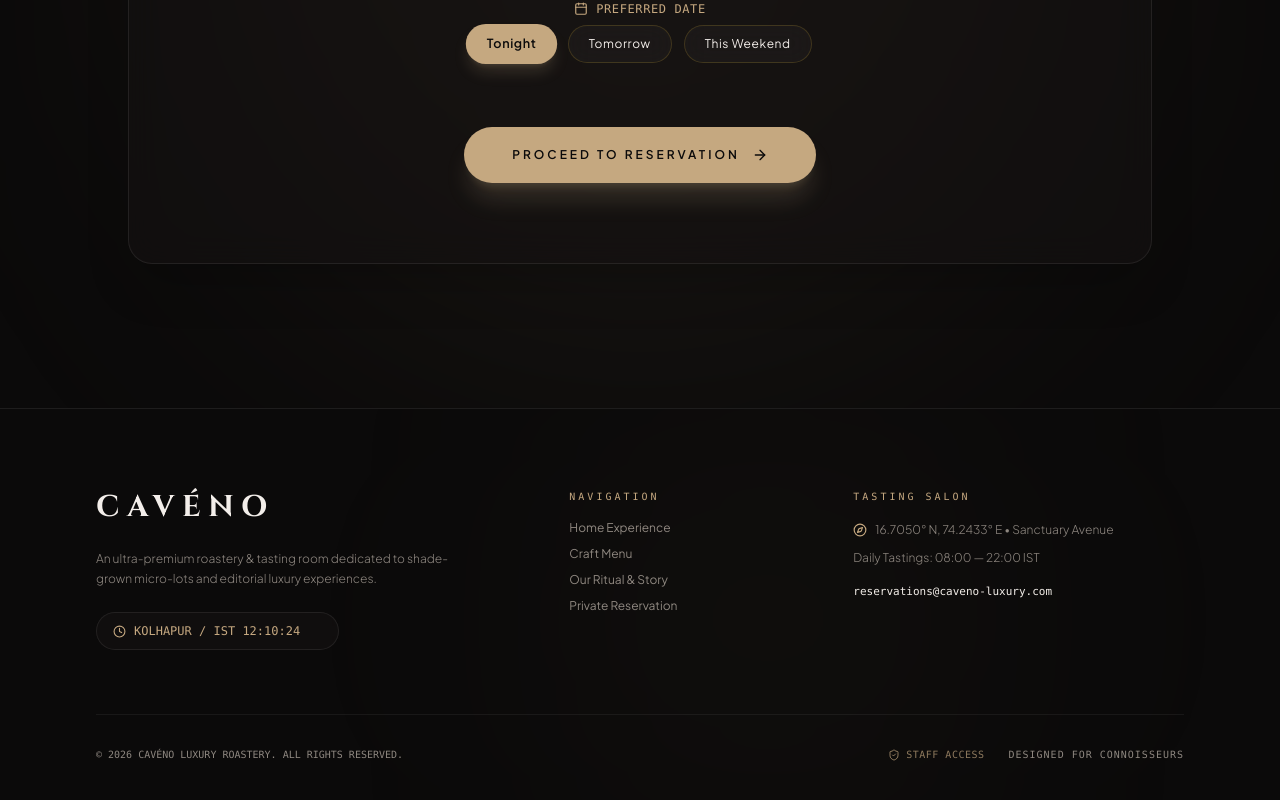
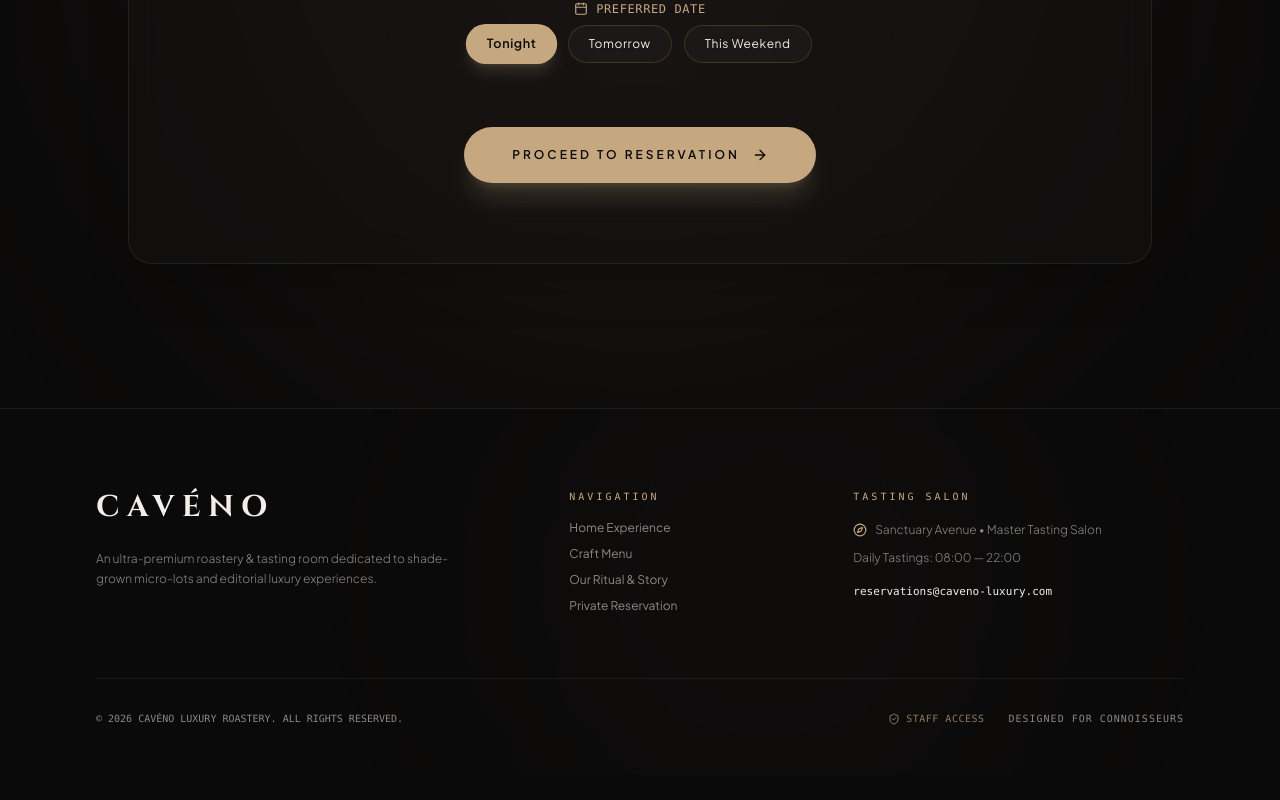
Before and after one commit to Suyogkumbhar03/Caveno_Cafe, a React (Vite) app in the folder frontend/: page / in a window 1280 px wide. Shown: the part 5467-6267 px from the top of the page. After the commit the page ends 6241 px from the top, so only its background shows below. Built offline with nearby package versions, Linux system fonts and the light colour scheme.

Commit message:
feat: enforce strict AdminRoute & UserRoute guards, remove location/time badges from footer

```diff
--- a/frontend/src/components/auth/AdminRoute.jsx
+++ b/frontend/src/components/auth/AdminRoute.jsx
@@ -1,20 +1,29 @@
 import React from 'react';
-import { Navigate, Outlet } from 'react-router-dom';
+import { Navigate, Outlet, useLocation } from 'react-router-dom';
 import { useAdminAuth } from '../../context/AdminAuthContext';
+import { Sparkles } from 'lucide-react';
 
 const AdminRoute = () => {
-  const { isAuthenticated, loading } = useAdminAuth();
+  const { isAuthenticated, adminUser, adminToken, loading } = useAdminAuth();
+  const location = useLocation();
 
   if (loading) {
     return (
-      <div className="min-h-screen bg-caveno-black flex items-center justify-center">
-        <div className="w-10 h-10 border-2 border-caveno-gold border-t-transparent rounded-full animate-spin" />
+      <div className="min-h-screen bg-caveno-black flex flex-col items-center justify-center space-y-4">
+        <div className="w-12 h-12 rounded-full border-2 border-caveno-gold border-t-transparent animate-spin" />
+        <div className="flex items-center gap-2 font-mono text-xs text-caveno-gold uppercase tracking-widest">
+          <Sparkles size={14} />
+          <span>Verifying Admin Credentials...</span>
+        </div>
       </div>
     );
   }
 
-  if (!isAuthenticated) {
-    return <Navigate to="/admin/login" replace />;
+  // Strict check for token, authenticated state, and admin role
+  const isValidAdmin = isAuthenticated && adminToken && adminUser && adminUser.role === 'admin';
+
+  if (!isValidAdmin) {
+    return <Navigate to="/admin/login" replace state={{ from: location }} />;
   }
 
   return <Outlet />;
--- /dev/null
+++ b/frontend/src/components/auth/ProtectedRoute.jsx
@@ -0,0 +1,8 @@
+import React from 'react';
+import UserRoute from './UserRoute';
+
+const ProtectedRoute = () => {
+  return <UserRoute />;
+};
+
+export default ProtectedRoute;
--- a/frontend/src/components/auth/UserRoute.jsx
+++ b/frontend/src/components/auth/UserRoute.jsx
@@ -1,20 +1,29 @@
 import React from 'react';
-import { Navigate, Outlet } from 'react-router-dom';
+import { Navigate, Outlet, useLocation } from 'react-router-dom';
 import { useUserAuth } from '../../context/UserAuthContext';
+import { Sparkles } from 'lucide-react';
 
 const UserRoute = () => {
-  const { isAuthenticated, loading } = useUserAuth();
+  const { isAuthenticated, userToken, loading } = useUserAuth();
+  const location = useLocation();
 
   if (loading) {
     return (
-      <div className="min-h-screen bg-caveno-black flex items-center justify-center">
-        <div className="w-10 h-10 border-2 border-caveno-gold border-t-transparent rounded-full animate-spin" />
+      <div className="min-h-screen bg-caveno-black flex flex-col items-center justify-center space-y-4">
+        <div className="w-12 h-12 rounded-full border-2 border-caveno-gold border-t-transparent animate-spin" />
+        <div className="flex items-center gap-2 font-mono text-xs text-caveno-gold uppercase tracking-widest">
+          <Sparkles size={14} />
+          <span>Authenticating Session...</span>
+        </div>
       </div>
     );
   }
 
-  if (!isAuthenticated) {
-    return <Navigate to="/login" replace />;
+  // Strict check for user token and authenticated state
+  const isValidCustomer = isAuthenticated && userToken;
+
+  if (!isValidCustomer) {
+    return <Navigate to="/login" replace state={{ from: location }} />;
   }
 
   return <Outlet />;
--- a/frontend/src/components/layout/Footer.jsx
+++ b/frontend/src/components/layout/Footer.jsx
@@ -1,29 +1,8 @@
-import React, { useState, useEffect } from 'react';
+import React from 'react';
 import { Link } from 'react-router-dom';
-import { Compass, Clock, ShieldCheck } from 'lucide-react';
+import { Compass, ShieldCheck } from 'lucide-react';
 
 const Footer = () => {
-  const [timeString, setTimeString] = useState('');
-
-  useEffect(() => {
-    const updateTime = () => {
-      const now = new Date();
-      setTimeString(
-        now.toLocaleTimeString('en-US', {
-          timeZone: 'Asia/Kolkata',
-          hour12: false,
-          hour: '2-digit',
-          minute: '2-digit',
-          second: '2-digit',
-        })
-      );
-    };
-
-    updateTime();
-    const interval = setInterval(updateTime, 1000);
-    return () => clearInterval(interval);
-  }, []);
-
   return (
     <footer className="relative bg-caveno-black text-caveno-cream border-t border-white/[0.08] pt-20 pb-12 px-6 md:px-24 overflow-hidden select-none">
       {/* Subtle Background Glow */}
@@ -32,7 +11,7 @@ const Footer = () => {
       <div className="max-w-7xl mx-auto space-y-16">
         {/* Main Footer Grid */}
         <div className="grid grid-cols-1 md:grid-cols-12 gap-12 items-start">
-          {/* Brand & Live Clock Column */}
+          {/* Brand Column */}
           <div className="md:col-span-5 space-y-6">
             <Link to="/" className="font-cinzel text-3xl tracking-[0.25em] text-caveno-cream font-bold block">
               CAVÉNO
@@ -41,15 +20,6 @@ const Footer = () => {
             <p className="font-sans text-xs text-caveno-muted font-light leading-relaxed max-w-sm">
               An ultra-premium roastery & tasting room dedicated to shade-grown micro-lots and editorial luxury experiences.
             </p>
-
-            {/* Live Clock & Coordinates Status Badge */}
-            <div className="inline-flex items-center gap-4 glass-card px-4 py-2.5 rounded-full border border-white/10 text-xs font-mono">
-              <div className="flex items-center gap-2 text-caveno-gold">
-                <Clock size={13} className="animate-spin-slow" />
-                <span>KOLHAPUR / IST {timeString || 'LIVE'}</span>
-              </div>
-              <span className="w-1.5 h-1.5 bg-emerald-400 rounded-full animate-ping" />
-            </div>
           </div>
 
           {/* Quick Links Column */}
@@ -89,9 +59,9 @@ const Footer = () => {
             <div className="space-y-2 font-sans text-xs text-caveno-muted font-light leading-relaxed">
               <p className="flex items-center gap-2">
                 <Compass size={14} className="text-caveno-gold shrink-0" />
-                <span>16.7050° N, 74.2433° E • Sanctuary Avenue</span>
+                <span>Sanctuary Avenue • Master Tasting Salon</span>
               </p>
-              <p>Daily Tastings: 08:00 — 22:00 IST</p>
+              <p>Daily Tastings: 08:00 — 22:00</p>
               <p className="pt-2 text-caveno-cream font-mono text-[11px]">
                 reservations@caveno-luxury.com
               </p>
```
